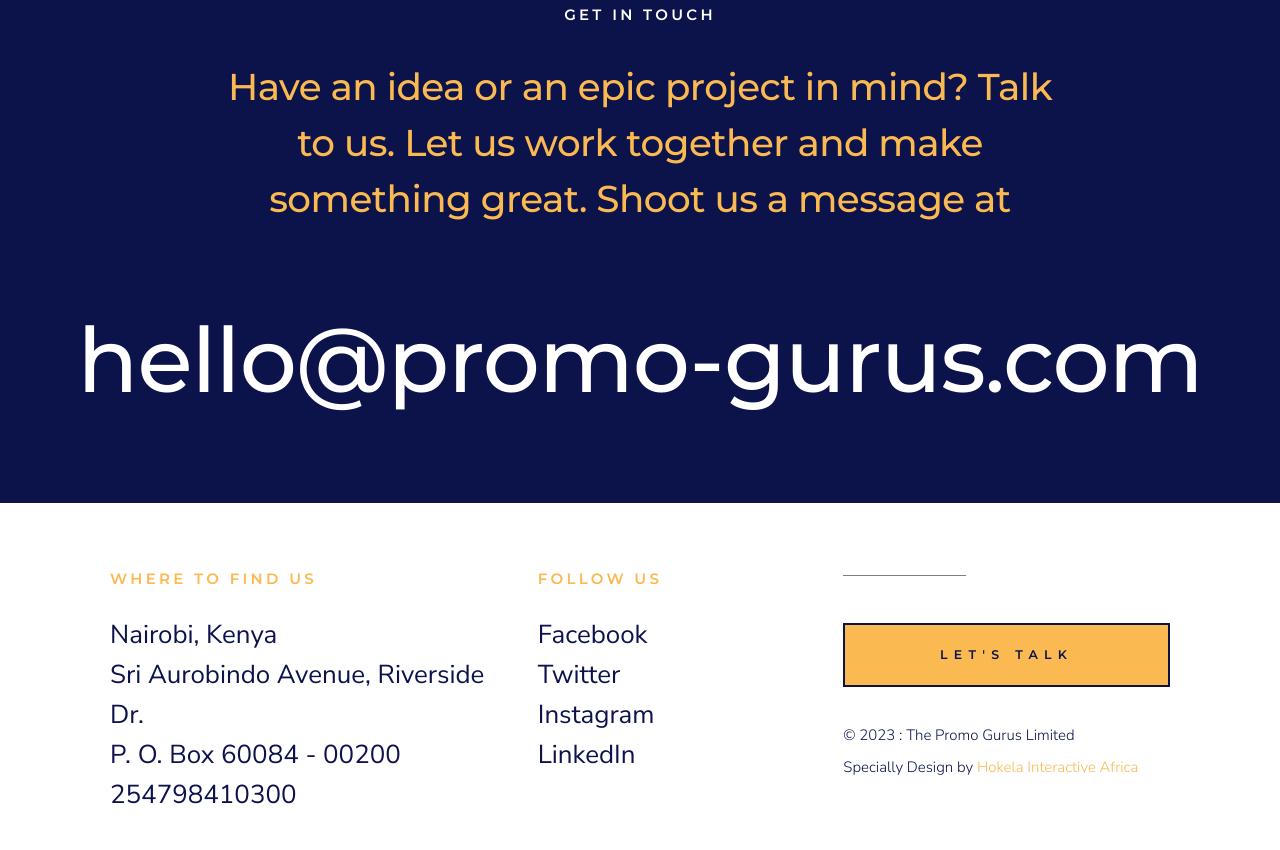
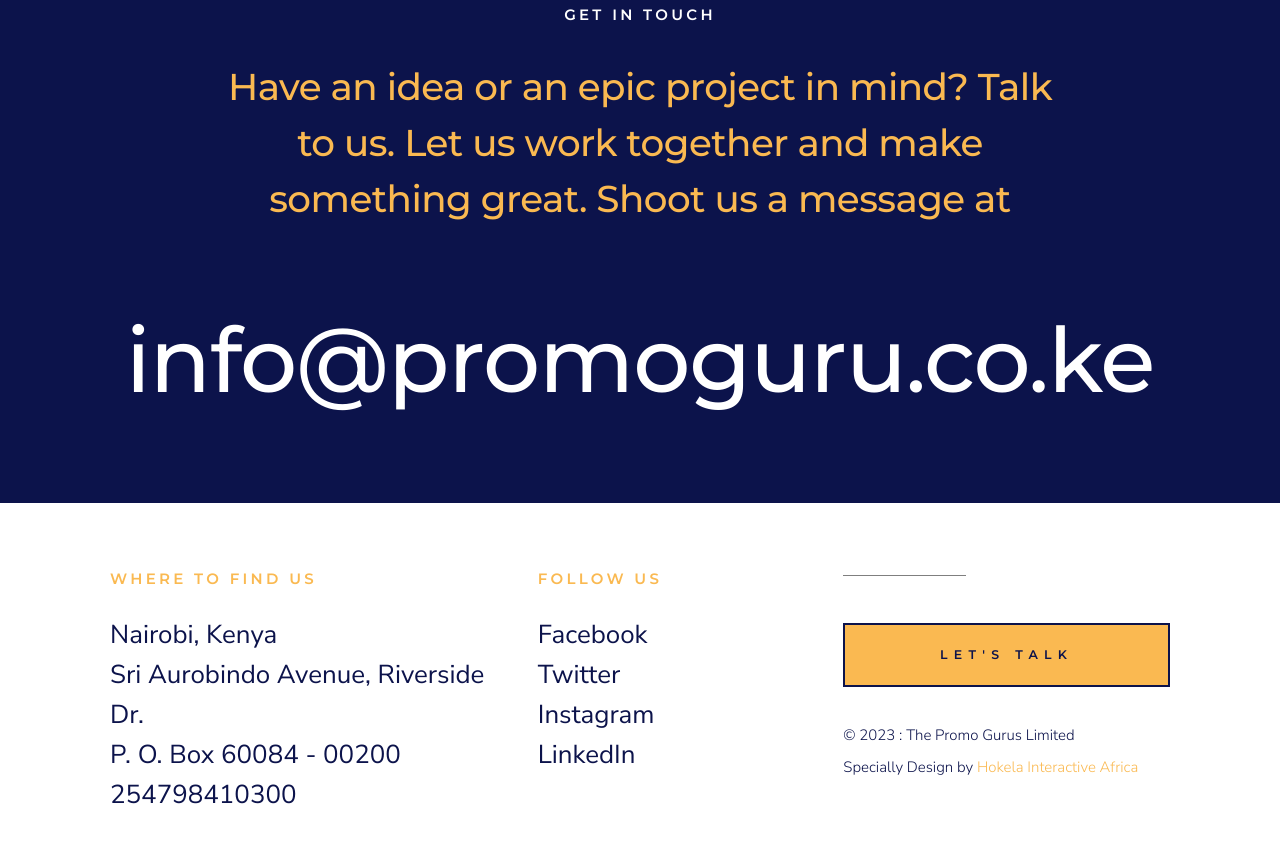
Before and after one commit to DynastyElvis/Promo-Gurus, a plain HTML site: page index.html in a window 1280 px wide. Shown: the part 6072-6922 px from the top of the page. Drawn offline with Linux system fonts and the light colour scheme.

Commit message:
ft: dashboard structure updates

```diff
--- a/index.html
+++ b/index.html
@@ -68,7 +68,7 @@
                 </ul>
             </nav> <!-- end s-header__nav-wrap -->
 
-            <a href="mailto:#0" class="btn btn--primary btn--small">
+            <a href="mailto:info@promoguru.co.ke" class="btn btn--primary btn--small">
                 <svg xmlns="http://www.w3.org/2000/svg" width="24" height="24" viewBox="0 0 24 24"><path d="M24 0l-6 22-8.129-7.239 7.802-8.234-10.458 7.227-7.215-1.754 24-12zm-15 16.668v7.332l3.258-4.431-3.258-2.901z"/></svg>
                 Get In Touch
             </a>
@@ -752,7 +752,7 @@
         <div class="row h-text-center">
             <div class="column">
                 <p class="s-contact__email">
-                    <a style="font-size: 9rem; text-align: center  ; " href="mailto:#0">hello@promo-gurus.com</a>
+                    <a style="font-size: 9rem; text-align: center  ; " href="mailto:#0">info@promoguru.co.ke</a>
                 </p>
             </div>
         </div>
```
